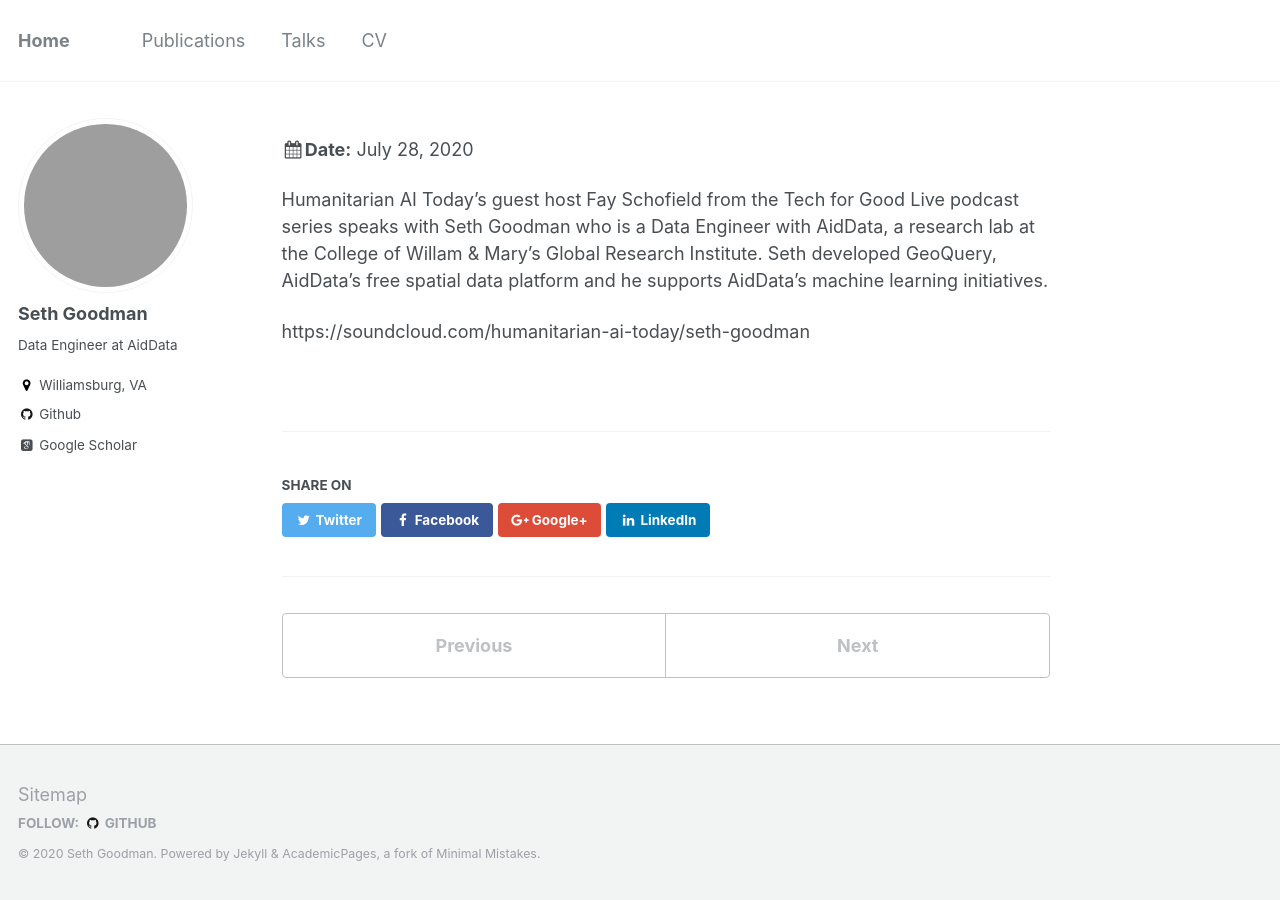
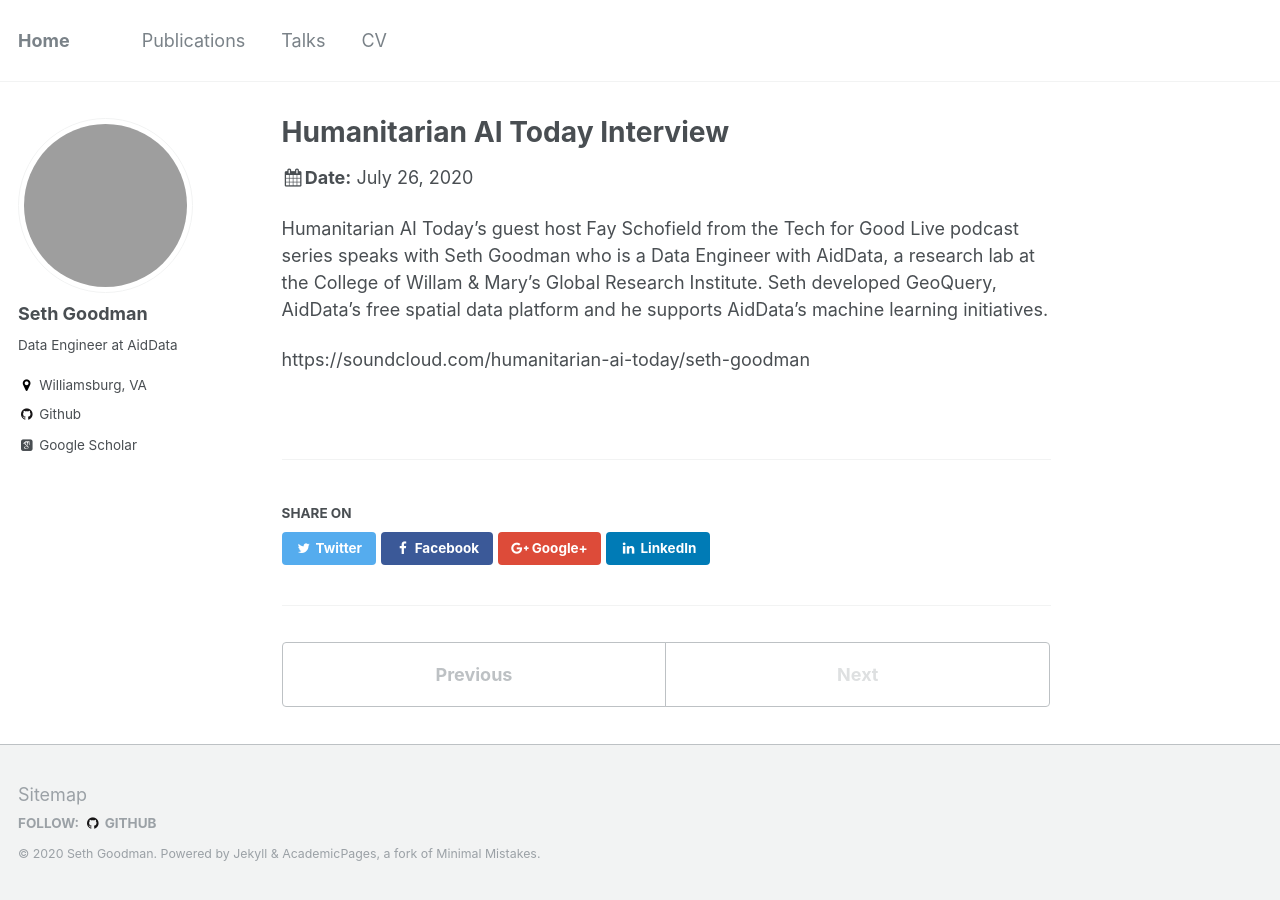
Before and after one commit to sgoodm/sgoodm.github.io, a Jekyll site: the page built from _talks/humanitarian_ai_today_interview.md, in a window 1280 px wide. Built offline with Jekyll 4.4.1, drawn with Linux system fonts in a browser that asks for light colours; some web fonts are replaced; grey boxes are pictures that could not be loaded.

Commit message:
Fix talk doc

```diff
--- a/_talks/humanitarian_ai_today_interview.md
+++ b/_talks/humanitarian_ai_today_interview.md
@@ -1,5 +1,5 @@
 ---
-title: "Humanitarian AI Today Interview
+title: "Humanitarian AI Today Interview"
 collection: talks
 type: "talks"
 permalink: /talks/humanitarian_ai_today_interview
```
